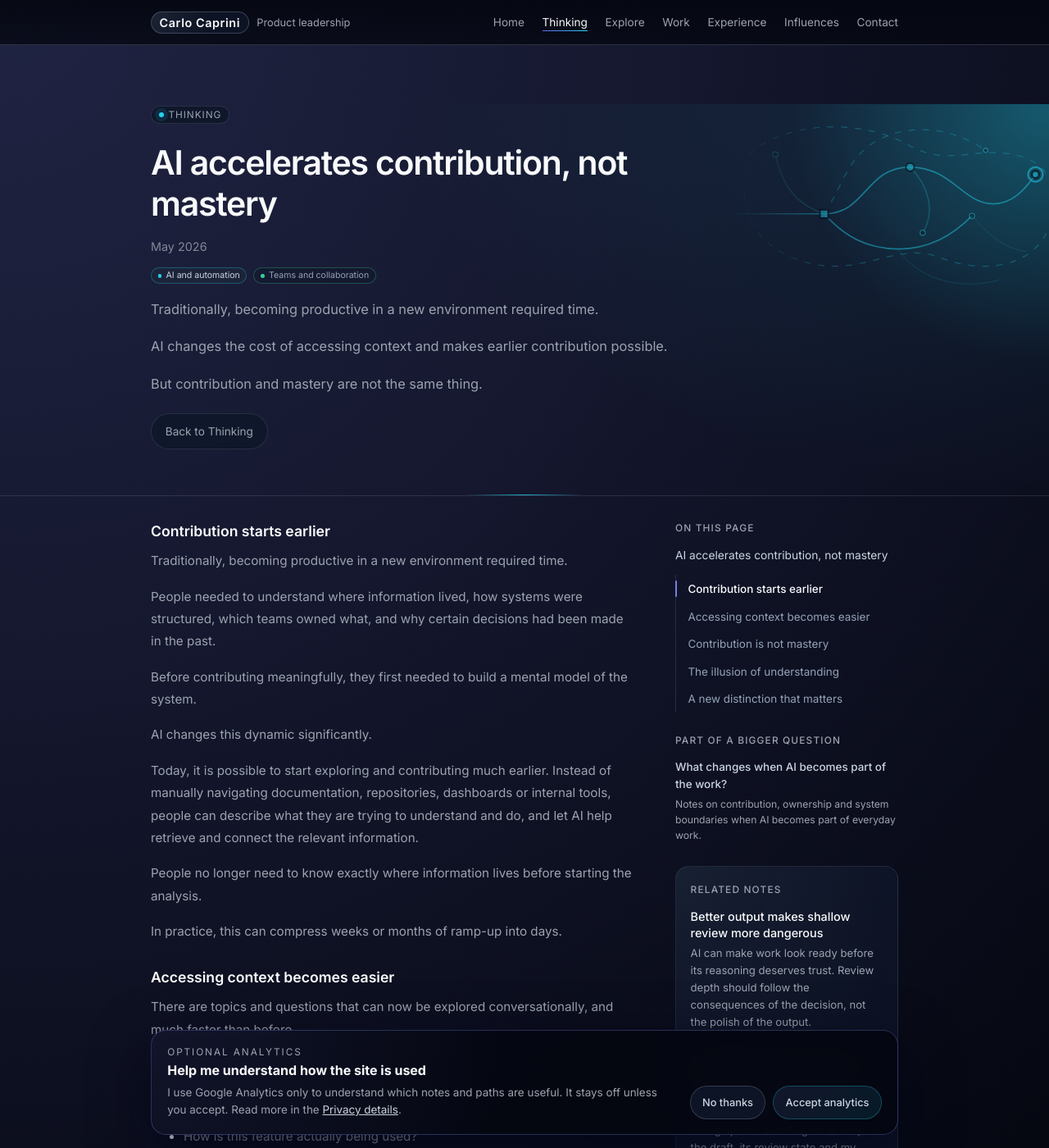
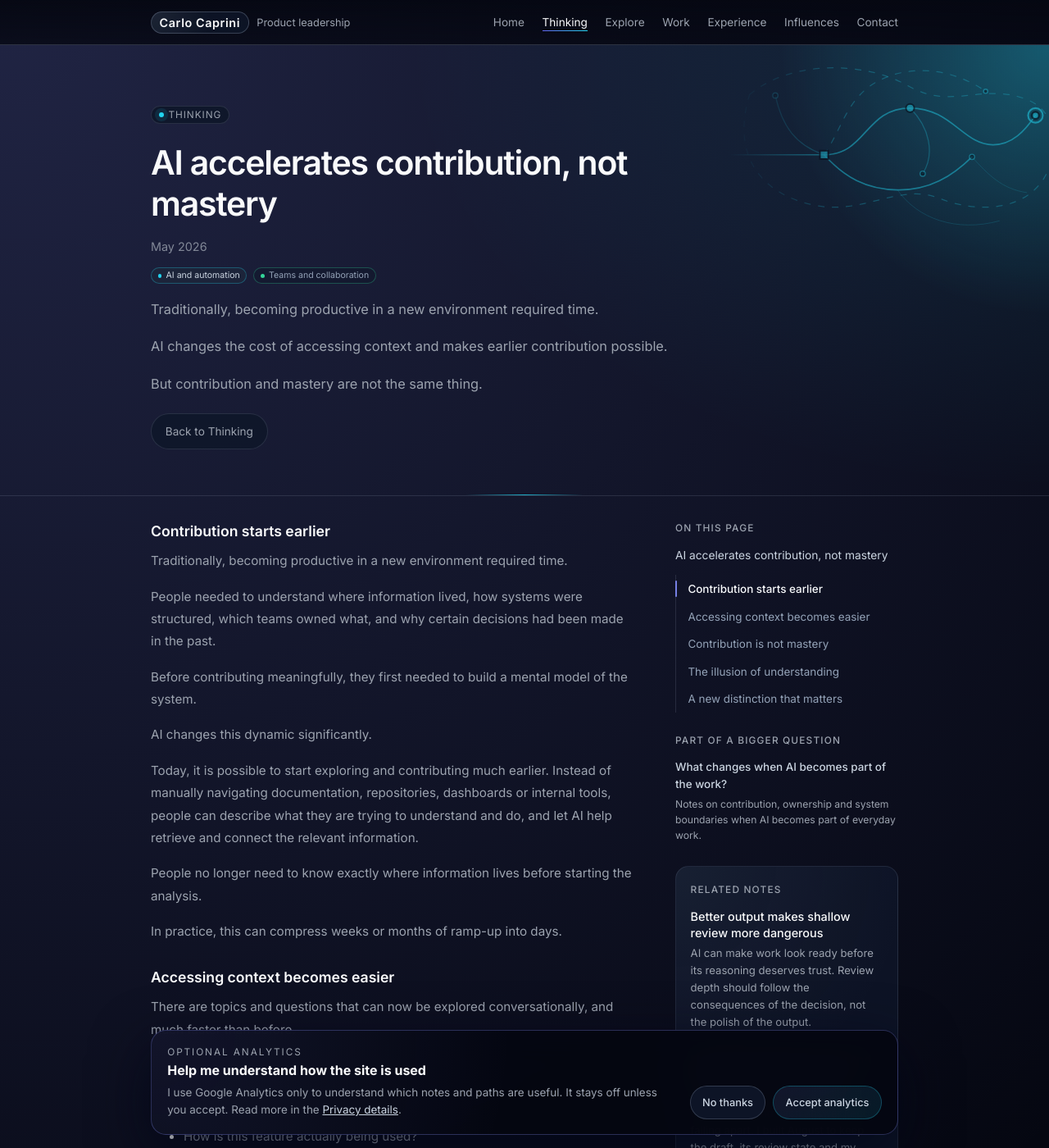
Before and after one commit to carlocaprini/carlocaprini.github.io, a Jekyll site: the page built from pages/thinking/ai-accelerates-contribution-not-mastery.md, in a window 1280 px wide and 1400 px high. Shown: the whole window at 82% size. Built offline with Jekyll 4.4.1, drawn with Linux system fonts in a browser that asks for light colours.

Commit message:
fix: extend article hero to navigation

```diff
--- a/_includes/styles/article.css
+++ b/_includes/styles/article.css
@@ -11,6 +11,8 @@
   --article-topic-border: var(--brand-accent-border);
   position: relative;
   overflow: hidden;
+  margin-top: -4.5rem;
+  padding-top: 4.5rem;
   isolation: isolate;
 }
 
--- a/_includes/styles/responsive.css
+++ b/_includes/styles/responsive.css
@@ -544,6 +544,11 @@
 }
 
 @media (max-width: 640px) {
+  .article-topic-hero {
+    margin-top: -3.3rem;
+    padding-top: 3.3rem;
+  }
+
   .article-hero-grid {
     grid-template-columns: minmax(0, 1fr);
   }
```
Also changed, not shown: docs/design-system.md (+1 -0 lines), tests/browser/responsive.spec.js (+4 -1 lines).
